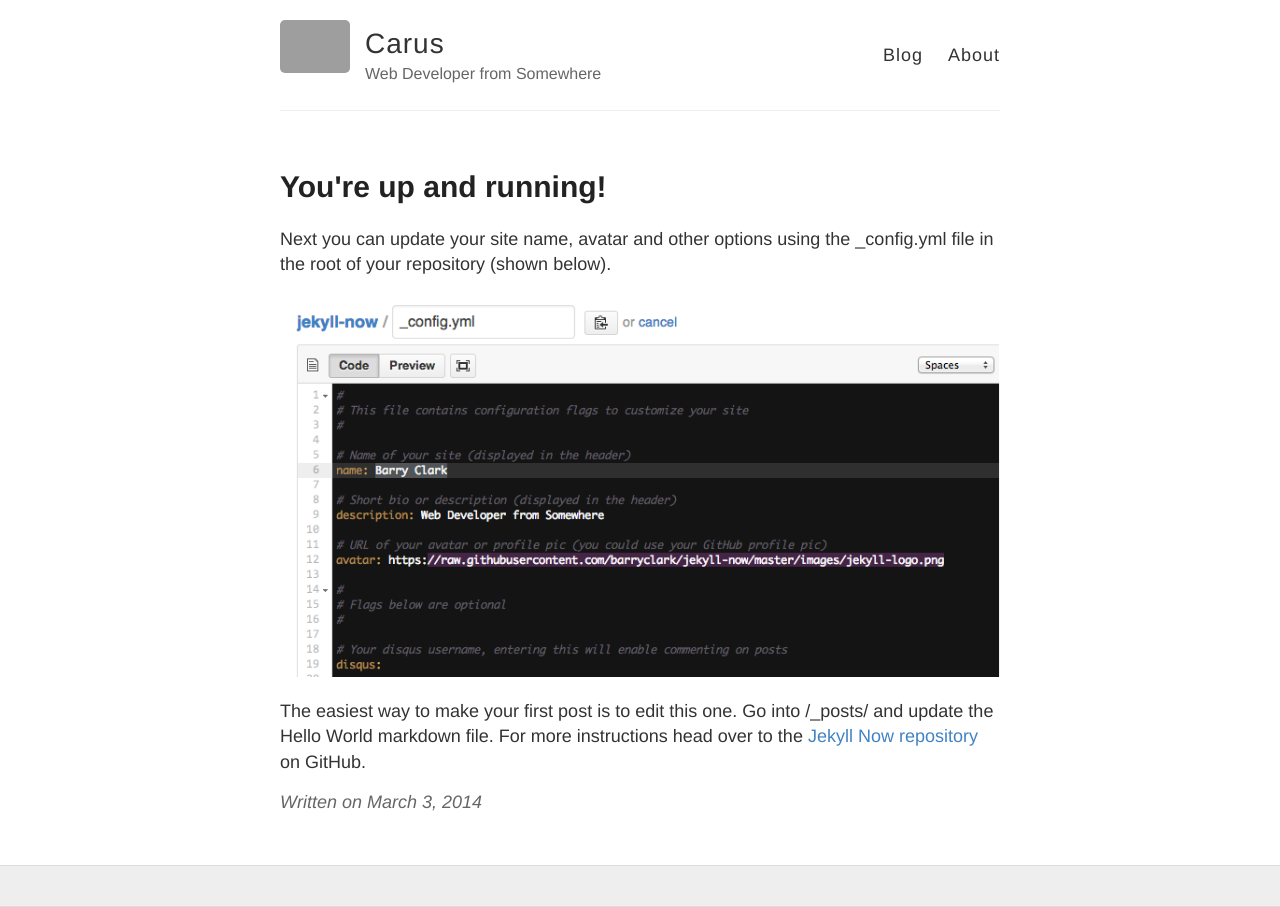
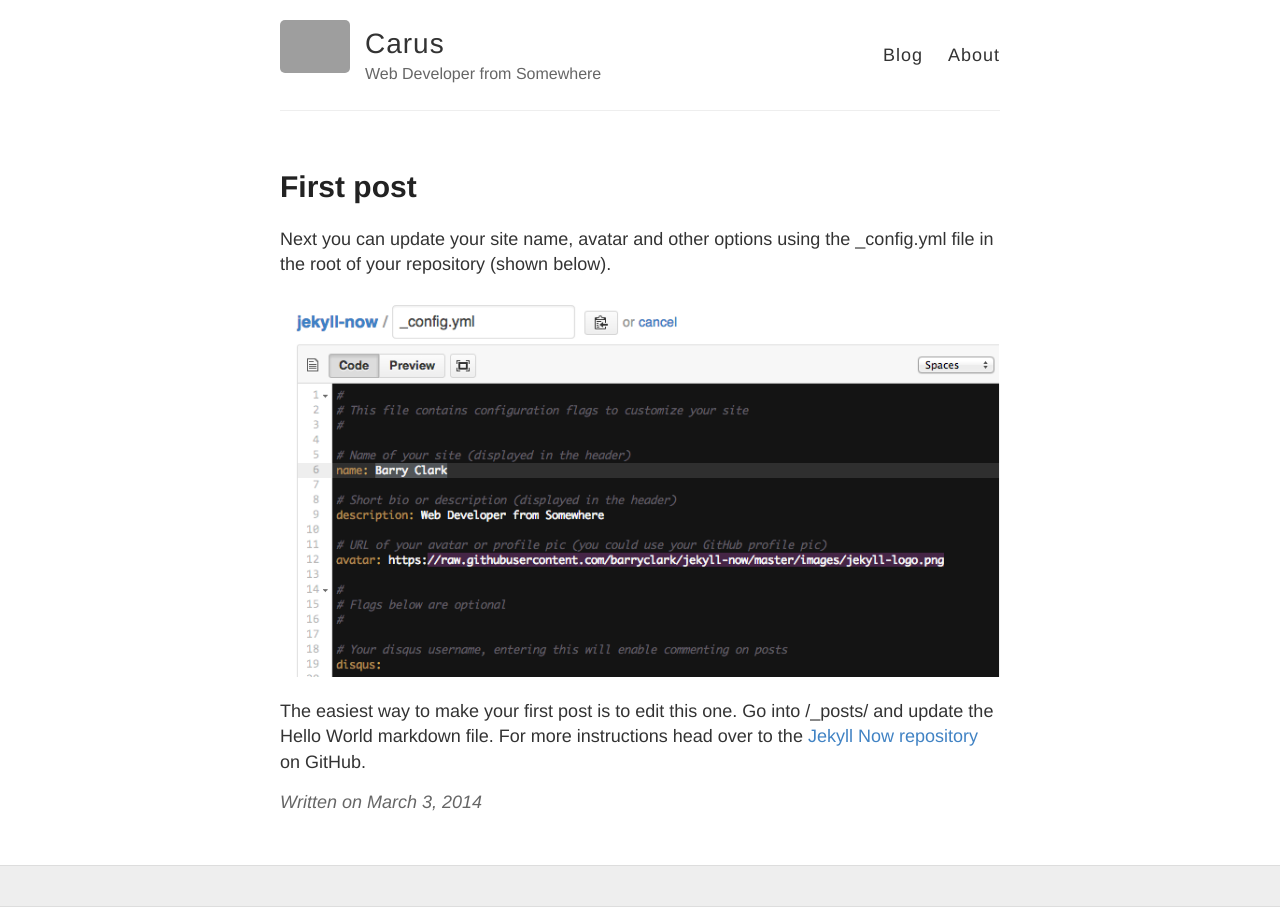
Before and after one commit to ourcarus/casadelagom, a Jekyll site: the page built from _posts/2014-3-3-Hello-World.md, in a window 1280 px wide. Built offline with Jekyll 4.4.1, drawn with Linux system fonts in a browser that asks for light colours; grey boxes are pictures that could not be loaded.

Commit message:
Update 2014-3-3-Hello-World.md

```diff
--- a/_posts/2014-3-3-Hello-World.md
+++ b/_posts/2014-3-3-Hello-World.md
@@ -1,6 +1,7 @@
 ---
 layout: post
-title: You're up and running!
+title: First post
+published: true
 ---
 
 Next you can update your site name, avatar and other options using the _config.yml file in the root of your repository (shown below).
```
